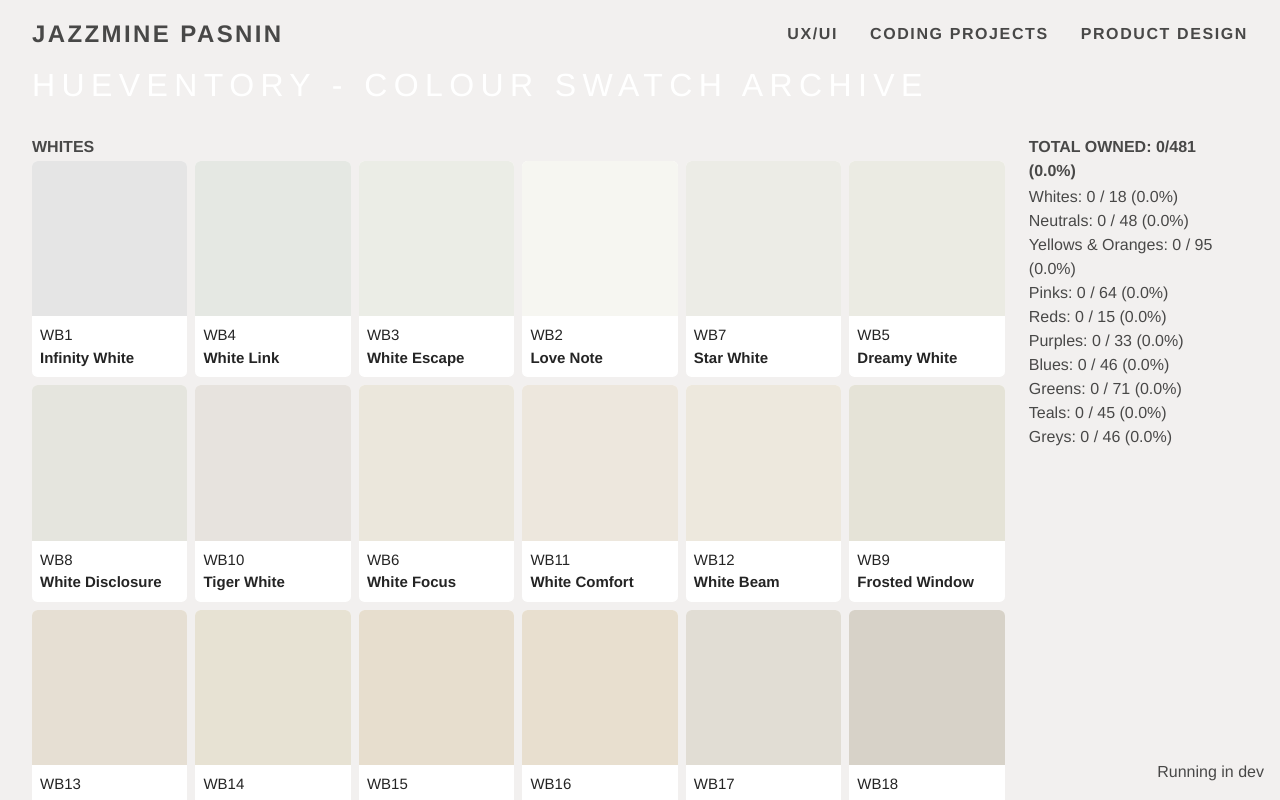
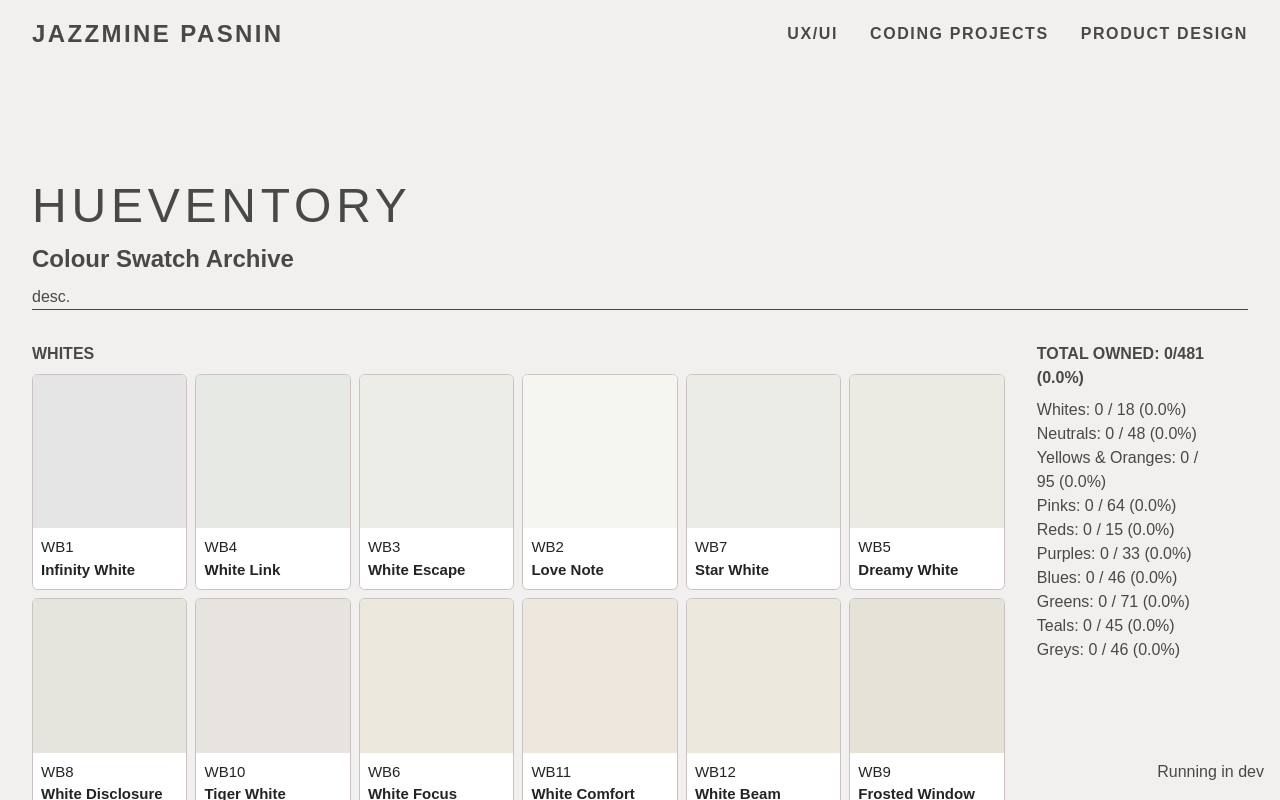
Before and after one commit to Jazzmoin/portfolio, a SvelteKit app: page /coding/hueventory in a window 1280 px wide. Shown: the top 800 px of the page. Built offline with nearby package versions, Linux system fonts and the light colour scheme.

Commit message:
restyled hueventory

```diff
--- a/src/routes/+layout.svelte
+++ b/src/routes/+layout.svelte
@@ -46,14 +46,13 @@
         display: flex;
         flex-direction: column;
         min-height: 100vh;
-        padding: 1rem 2rem;
+        padding: 1rem 2rem 2rem 2rem;
     }
 
     .content-grid {
         display: grid;
         grid-template-columns: 15% auto;
-        padding: 2rem 0 1rem 0;
-        min-height: calc(100vh - 6rem);
+        min-height: calc(100vh - 8rem);
     }
 
     .sidePanel {
@@ -66,6 +65,7 @@
         display: flex;
         justify-content: space-between;
         align-items: center;
+        padding: 0 0 8rem 0;
     }
 
     ul {
--- a/src/routes/+page.svelte
+++ b/src/routes/+page.svelte
@@ -1,5 +1,14 @@
 <script lang="ts">
-    import Card from "$lib/components/Card.svelte";
+    import CardLayout from "$lib/components/CardLayout.svelte";
+
+    const cards = [
+        {
+            href: "-",
+            title: "-",
+            desc: "-",
+            img: "-",
+        },
+    ];
 </script>
 
 <svelte:head>
@@ -7,17 +16,6 @@
     <meta name="description" />
 </svelte:head>
 
-<div class="content-grid">
-    <div class="basis-8/10">
-        <h2 class="pb-5">Currently working on...</h2>
+<CardLayout sectionTitle="Currently working on... " />
 
-        <p>Nothing... for now</p>
-    </div>
-</div>
-
-<style>
-    .content-grid {
-        display: grid;
-        grid-template-columns: 15% auto;
-    }
-</style>
+<p>Nothing... for now</p>
--- a/src/routes/coding/hueventory/+page.svelte
+++ b/src/routes/coding/hueventory/+page.svelte
@@ -1,6 +1,7 @@
 <!-- Todo: -->
 <!--    - fun charts to display colours owned and colour percentage of colour categories owned -->
 <!--    - colour opacity is lowered and a tick appears in the bottom right for owned colours -->
+<!--    - add progress bars for the stats -->
 
 <script lang="ts">
     import ColourSwatch from "./ColourSwatch.svelte";
@@ -51,7 +52,7 @@
 </script>
 
 <header class="topbar">
-    <h1>Hueventory - Colour Swatch Archive</h1>
+    <h1>Hueventory</h1>
     <div>
         <button class="menu" onclick={() => (showStats = !showStats)}>
             ☰
@@ -59,12 +60,16 @@
     </div>
 </header>
 
-<main class="main">
-    <div class="column" style="flex-grow: 4;">
+<h2>Colour Swatch Archive</h2>
+<p>desc.</p>
+
+<hr />
+
+<main class="content-grid">
     <div class="main-colour-container">
         {#each categories as category}
             <section class="colour-section">
-                    <h2>{category}</h2>
+                <h3>{category}</h3>
                 <div class="swatch-group">
                     {#each colourInfo.data.filter((c) => c.category === category) as colour}
                         <ColourSwatch
@@ -76,19 +81,13 @@
             </section>
         {/each}
     </div>
-    </div>
-
-    <div
-        class="column stats-sidebar"
-        class:open={showStats}
-        style="flex-grow: 1"
-    >
+    <div class="column stats-sidebar" class:open={showStats}>
         <div class="stats">
             <div>
-                <h2>
+                <h3>
                     Total Owned: {totalOwned}/{totalColours}
                     ({ownedPercentage.toFixed(1)}%)
-                </h2>
+                </h3>
                 {#each categoryStats as stat}
                     <p>
                         {stat.category}: {stat.owned} / {stat.total}
@@ -111,41 +110,24 @@
 </main>
 
 <style>
-    .main {
-        display: flex;
-        box-sizing: border-box;
-        height: 100vh;
+    .content-grid {
+        display: grid;
         width: 100%;
-    }
-
-    .column {
-        flex: 1;
-        min-width: 0;
-        display: flex;
-        flex-direction: column;
-        min-height: 0;
+        grid-template-columns: auto 20%;
+        height: calc(100vh - 1.5rem);
+        overflow: hidden;
     }
 
     .main-colour-container {
         overflow: auto;
         scrollbar-width: none;
         box-sizing: border-box;
-        padding-bottom: 10%;
     }
 
     .swatch-group {
         display: grid;
         grid-template-columns: repeat(auto-fill, minmax(150px, 1fr));
         gap: 0.5rem;
-    }
-
-    h2 {
-        position: sticky;
-        top: 0;
-        z-index: 10;
-        text-transform: uppercase;
-        margin: 0;
-        padding: 2rem 0 0.1rem 0;
     }
 
     .topbar {
@@ -156,27 +138,35 @@
 
     .topbar h1 {
         margin: 0;
-        font-size: 2rem;
+        font-size: 3rem;
         font-weight: 500;
-        color: white;
         position: sticky;
-        padding-top: 0.5em;
-        z-index: 5;
         text-transform: uppercase;
-        letter-spacing: 0.2em;
+        letter-spacing: 0.1em;
+    }
+
+    h2 {
+        font-weight: 600;
+        padding: 0.5rem 0;
+    }
+
+    h3 {
+        position: sticky;
+        top: 0;
+        text-transform: uppercase;
+        font-weight: 600;
+        margin: 0;
+        padding: 2rem 0 0.5rem 0;
+        background-color: var(--color-bg-0);
     }
 
     .menu {
         display: none;
-        background: none;
-        border: none;
-        font-size: 1.25rem;
-        cursor: pointer;
-        color: white;
     }
 
     .stats-sidebar .stats {
-        padding: 0 1.5rem 1.5rem;
+        padding: 0 2rem 2rem;
+        height: 80vh;
     }
 
     @media (max-width: 768px) {
@@ -202,11 +192,11 @@
             right: 0;
             height: 100%;
             width: 250px;
-            background: #242424;
+            background: var(--color-bg-0);
             transform: translateX(100%);
             transition: transform 0.3s ease;
             z-index: 20;
-            box-shadow: -2px 0 5px rgba(0, 0, 0, 0.5);
+            box-shadow: -2px 0 5px rgba(0, 0, 0, 0.25);
             padding: 0.2rem 1rem 1rem;
             box-sizing: border-box;
             overflow-y: auto;
@@ -217,24 +207,6 @@
         }
     }
 
-    :root {
-        font-family:
-            Space Grotesk,
-            Helvetica,
-            Arial,
-            sans-serif;
-        line-height: 1.5;
-        font-weight: 400;
-
-        color-scheme: light dark;
-        overflow-y: hidden;
-
-        font-synthesis: none;
-        text-rendering: optimizeLegibility;
-        -webkit-font-smoothing: antialiased;
-        -moz-osx-font-smoothing: grayscale;
-    }
-
     h1 {
         font-size: 3.2em;
         line-height: 1.1;
--- a/src/routes/coding/hueventory/ColourSwatch.svelte
+++ b/src/routes/coding/hueventory/ColourSwatch.svelte
@@ -11,7 +11,7 @@
     class="card"
     onclick={() => toggleOwned(colour.hex)}
     style="background-color: white; opacity: {isOwned
-        ? 0.5
+        ? 0.25
         : 1}; color: {textColour}"
 >
     <div class="swatch" style="background-color: {colour.hex}"></div>
@@ -28,6 +28,7 @@
         cursor: pointer;
         overflow: hidden;
         transition: 0.2s ease all;
+        border: 1px solid #cac2c2;
     }
 
     .swatch {
--- a/src/routes/layout.css
+++ b/src/routes/layout.css
@@ -1,5 +1,4 @@
 @import "tailwindcss";
-@import "@fontsource/fira-mono";
 
 :root {
     --font-body:
@@ -33,11 +32,10 @@ h2 {
 
 p {
     font-weight: 400;
+    line-height: 1.5;
 }
 
-p {
-    line-height: 1.5;
-}
+
 
 a {
     color: var(--color-theme-1);
@@ -54,6 +52,10 @@ h1 {
 }
 
 h2 {
+    font-size: 1.5rem;
+}
+
+h3 {
     font-size: 1rem;
 }
 
--- a/src/routes/product-design/+page.svelte
+++ b/src/routes/product-design/+page.svelte
@@ -11,4 +11,4 @@
     ];
 </script>
 
-<CardLayout sectionTitle="Product Design" {cards} />
+<CardLayout sectionTitle="Product Design" />
```
Lines whose indentation alone changed are shown as unchanged.
